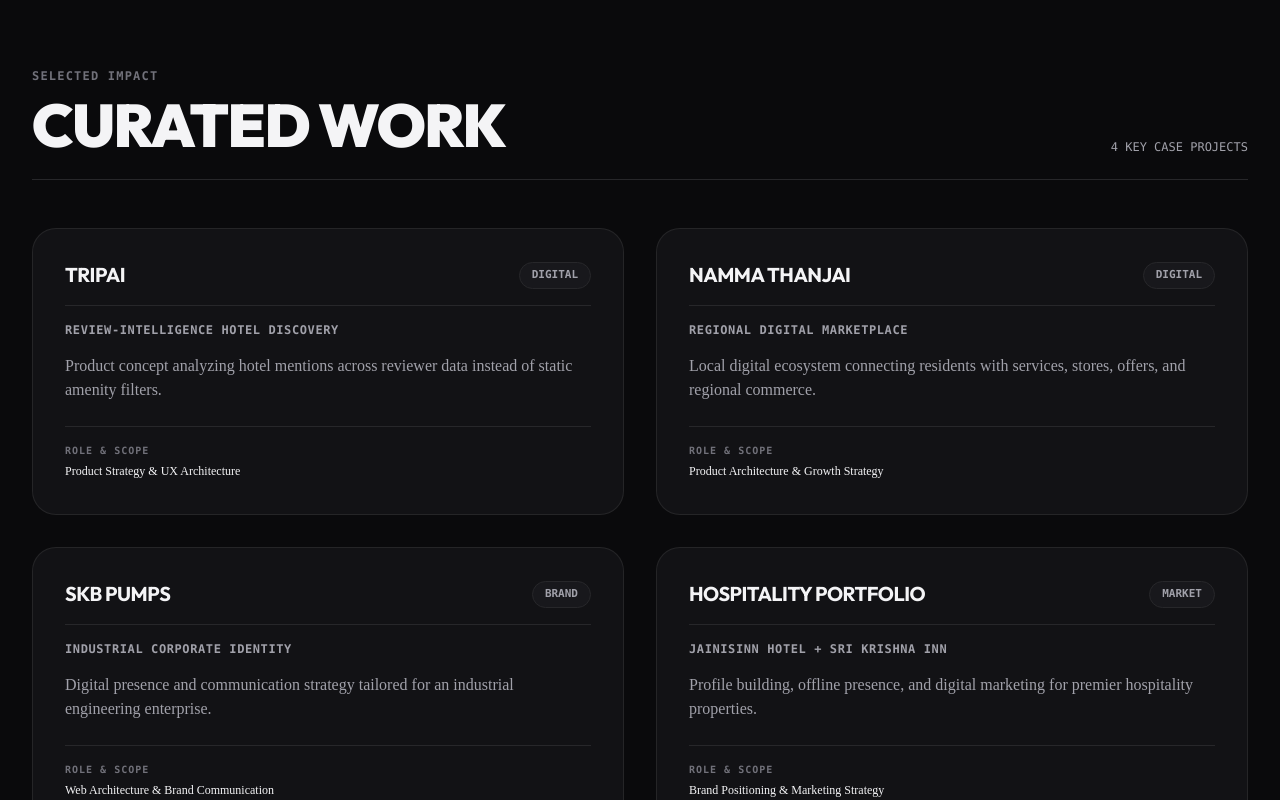
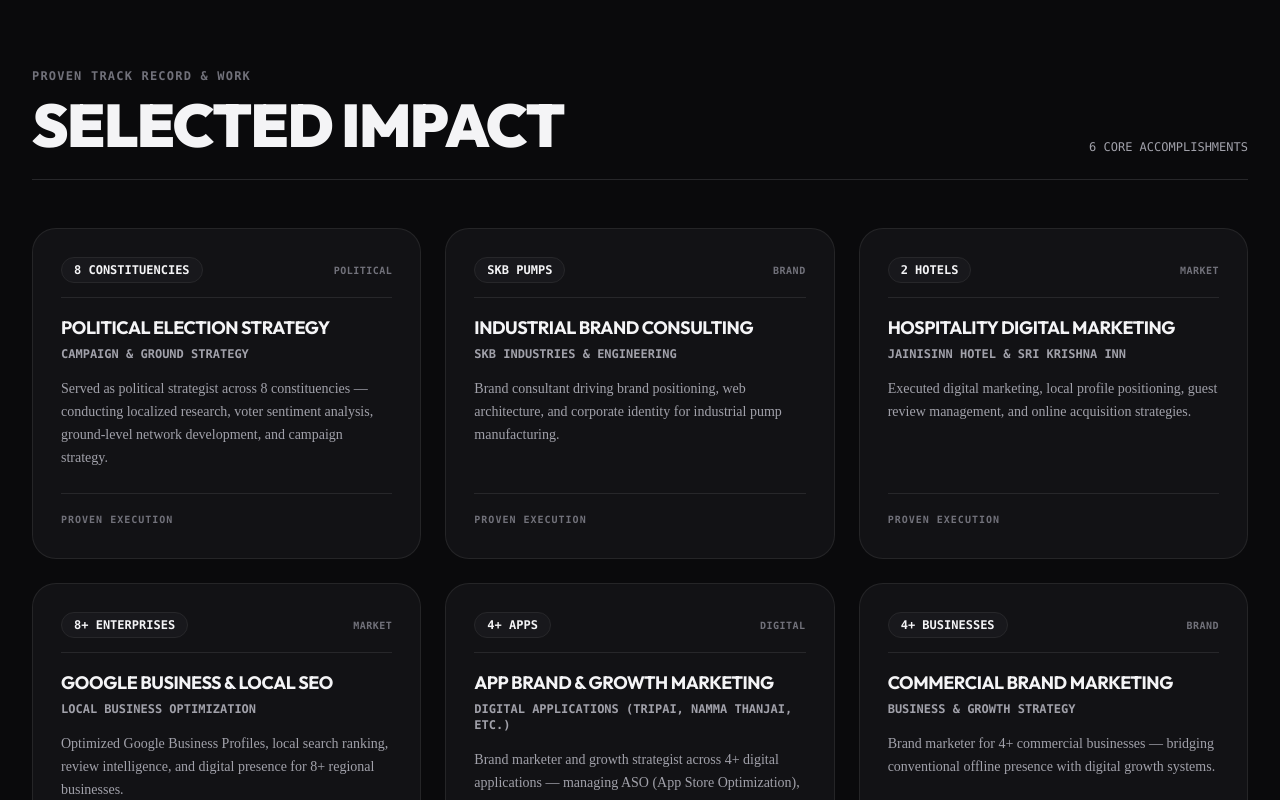
Before and after one commit to shanupraveen1993-afk/focuswebsite, a Next.js app: page / in a window 1280 px wide. Shown: the part 1820-2620 px from the top of the page. Built offline with nearby package versions, Linux system fonts and the light colour scheme.

Commit message:
Update track record with political elections, SKB, 2 hotels, 8+ businesses, 4+ apps; remove email from contact; upgrade pill button font

```diff
--- a/app/globals.css
+++ b/app/globals.css
@@ -60,11 +60,13 @@ h1, h2, h3, h4, .font-display {
   align-items: center;
   justify-content: center;
   gap: 8px;
-  min-height: 46px;
-  padding: 10px 24px;
-  font-size: 0.875rem;
-  font-weight: 600;
-  letter-spacing: -0.01em;
+  min-height: 48px;
+  padding: 12px 26px;
+  font-family: var(--font-display), var(--font-sans), sans-serif;
+  font-size: 0.8125rem;
+  font-weight: 700;
+  letter-spacing: 0.06em;
+  text-transform: uppercase;
   border-radius: 9999px;
   cursor: pointer;
   user-select: none;
@@ -87,24 +89,24 @@ h1, h2, h3, h4, .font-display {
 
 .pill-button-primary:hover {
   background: #ffffff;
-  box-shadow: 0 8px 30px rgba(255, 255, 255, 0.25), inset 0 1px 0 rgba(255, 255, 255, 1);
-  transform: translateY(-2px) scale(1.02);
+  box-shadow: 0 8px 30px rgba(255, 255, 255, 0.28), inset 0 1px 0 rgba(255, 255, 255, 1);
+  transform: translateY(-2px) scale(1.025);
 }
 
 /* Secondary Apple Pill Button (Glassmorphic Translucent Dark) */
 .pill-button-secondary {
   background: rgba(255, 255, 255, 0.05);
   color: #f4f4f6;
-  border: 1px solid rgba(255, 255, 255, 0.12);
+  border: 1px solid rgba(255, 255, 255, 0.14);
   backdrop-filter: blur(12px);
   -webkit-backdrop-filter: blur(12px);
 }
 
 .pill-button-secondary:hover {
-  background: rgba(255, 255, 255, 0.1);
-  border-color: rgba(255, 255, 255, 0.28);
+  background: rgba(255, 255, 255, 0.12);
+  border-color: rgba(255, 255, 255, 0.32);
   color: #ffffff;
-  transform: translateY(-2px) scale(1.02);
+  transform: translateY(-2px) scale(1.025);
   box-shadow: 0 6px 24px rgba(0, 0, 0, 0.4);
 }
 
--- a/components/ContactFooter.tsx
+++ b/components/ContactFooter.tsx
@@ -1,6 +1,6 @@
 "use client";
 
-import { Phone, Mail, MessageCircle, ArrowUpRight } from "lucide-react";
+import { Phone, MessageCircle, ArrowUpRight } from "lucide-react";
 
 export function ContactFooter() {
   const contactOptions = [
@@ -15,12 +15,6 @@ export function ContactFooter() {
       value: "+91 9994837342",
       href: "https://wa.me/919994837342",
       icon: MessageCircle
-    },
-    {
-      label: "Email",
-      value: "praveen@wefocus.in",
-      href: "mailto:praveen@wefocus.in",
-      icon: Mail
     }
   ];
 
--- a/components/SelectedWork.tsx
+++ b/components/SelectedWork.tsx
@@ -1,59 +1,62 @@
 "use client";
 
-import { selectedProjects } from "@/data/projects";
+import { trackRecord } from "@/data/projects";
 
 export function SelectedWork() {
   return (
     <section id="work" className="py-20 px-4 sm:px-6 lg:px-8 max-w-7xl mx-auto border-b border-[#27272A]">
       <div className="space-y-12">
+        {/* Section Header */}
         <div className="flex flex-col sm:flex-row sm:items-end justify-between gap-4 border-b border-[#27272A] pb-6">
           <div>
             <span className="text-xs font-mono font-semibold tracking-widest text-[#71717A] uppercase">
-              SELECTED IMPACT
+              PROVEN TRACK RECORD & WORK
             </span>
             <h2 className="text-4xl sm:text-6xl font-black font-display text-[#F4F4F6] tracking-tight mt-2">
-              CURATED WORK
+              SELECTED IMPACT
             </h2>
           </div>
           <span className="text-xs font-mono text-[#A1A1AA] uppercase">
-            {selectedProjects.length} KEY CASE PROJECTS
+            6 CORE ACCOMPLISHMENTS
           </span>
         </div>
 
-        <div className="grid grid-cols-1 md:grid-cols-2 gap-8">
-          {selectedProjects.map((project) => (
+        {/* 6 Curated Track Record Cards */}
+        <div className="grid grid-cols-1 md:grid-cols-2 lg:grid-cols-3 gap-6">
+          {trackRecord.map((item) => (
             <article
-              key={project.id}
-              className="editorial-card p-8 rounded-3xl flex flex-col justify-between space-y-6 group hover:border-[#52525B] transition-all duration-300"
+              key={item.id}
+              className="editorial-card p-7 rounded-3xl flex flex-col justify-between space-y-6 group hover:border-[#52525B] transition-all duration-300"
             >
               <div className="space-y-4">
-                <div className="flex items-center justify-between border-b border-[#27272A] pb-4">
-                  <h3 className="text-xl font-bold font-display tracking-tight text-[#F4F4F6] group-hover:text-white">
-                    {project.title}
-                  </h3>
-                  <span className="text-[11px] font-mono font-bold text-[#A1A1AA] bg-[#18181C] px-3 py-1 rounded-full border border-[#27272A]">
-                    {project.category}
+                {/* Top Badge Line */}
+                <div className="flex items-center justify-between border-b border-[#27272A] pb-3.5">
+                  <span className="text-xs font-mono font-extrabold text-[#F4F4F6] bg-[#18181C] px-3 py-1 rounded-full border border-[#27272A]">
+                    {item.metric}
+                  </span>
+                  <span className="text-[10px] font-mono font-bold text-[#71717A] uppercase tracking-wider">
+                    {item.category}
                   </span>
                 </div>
 
-                <p className="text-xs font-mono font-semibold text-[#A1A1AA] uppercase tracking-wider">
-                  {project.subtitle}
-                </p>
+                <div className="space-y-1">
+                  <h3 className="text-lg font-bold font-display tracking-tight text-[#F4F4F6] group-hover:text-white">
+                    {item.title}
+                  </h3>
+                  <p className="text-xs font-mono font-semibold text-[#A1A1AA] uppercase">
+                    {item.subtitle}
+                  </p>
+                </div>
 
-                <p className="text-sm sm:text-base text-[#A1A1AA] leading-relaxed">
-                  {project.description}
+                <p className="text-sm text-[#A1A1AA] leading-relaxed">
+                  {item.description}
                 </p>
               </div>
 
-              <div className="border-t border-[#27272A] pt-4 flex items-center justify-between">
-                <div>
-                  <span className="text-[10px] font-mono font-bold text-[#71717A] uppercase tracking-widest block">
-                    ROLE & SCOPE
-                  </span>
-                  <span className="text-xs font-medium text-[#F4F4F6]">
-                    {project.role}
-                  </span>
-                </div>
+              <div className="border-t border-[#27272A] pt-3">
+                <span className="text-[10px] font-mono font-bold text-[#71717A] uppercase tracking-widest">
+                  PROVEN EXECUTION
+                </span>
               </div>
             </article>
           ))}
--- a/data/projects.ts
+++ b/data/projects.ts
@@ -1,43 +1,59 @@
-export interface ProjectItem {
+export interface TrackRecordItem {
   id: string;
+  metric: string;
   title: string;
   subtitle: string;
   description: string;
-  role: string;
-  category: "BRAND" | "MARKET" | "DIGITAL";
+  category: "POLITICAL" | "BRAND" | "MARKET" | "DIGITAL";
 }
 
-export const selectedProjects: ProjectItem[] = [
+export const trackRecord: TrackRecordItem[] = [
   {
-    id: "tripai",
-    title: "TRIPAI",
-    subtitle: "Review-Intelligence Hotel Discovery",
-    description: "Product concept analyzing hotel mentions across reviewer data instead of static amenity filters.",
-    role: "Product Strategy & UX Architecture",
+    id: "political-strategy",
+    metric: "8 CONSTITUENCIES",
+    title: "POLITICAL ELECTION STRATEGY",
+    subtitle: "Campaign & Ground Strategy",
+    description: "Served as political strategist across 8 constituencies — conducting localized research, voter sentiment analysis, ground-level network development, and campaign strategy.",
+    category: "POLITICAL"
+  },
+  {
+    id: "skb-industries",
+    metric: "SKB PUMPS",
+    title: "INDUSTRIAL BRAND CONSULTING",
+    subtitle: "SKB Industries & Engineering",
+    description: "Brand consultant driving brand positioning, web architecture, and corporate identity for industrial pump manufacturing.",
+    category: "BRAND"
+  },
+  {
+    id: "hospitality-digital",
+    metric: "2 HOTELS",
+    title: "HOSPITALITY DIGITAL MARKETING",
+    subtitle: "Jainisinn Hotel & Sri Krishna Inn",
+    description: "Executed digital marketing, local profile positioning, guest review management, and online acquisition strategies.",
+    category: "MARKET"
+  },
+  {
+    id: "google-business",
+    metric: "8+ ENTERPRISES",
+    title: "GOOGLE BUSINESS & LOCAL SEO",
+    subtitle: "Local Business Optimization",
+    description: "Optimized Google Business Profiles, local search ranking, review intelligence, and digital presence for 8+ regional businesses.",
+    category: "MARKET"
+  },
+  {
+    id: "app-growth",
+    metric: "4+ APPS",
+    title: "APP BRAND & GROWTH MARKETING",
+    subtitle: "Digital Applications (TripAI, Namma Thanjai, etc.)",
+    description: "Brand marketer and growth strategist across 4+ digital applications — managing ASO (App Store Optimization), UI/UX positioning, and acquisition.",
     category: "DIGITAL"
   },
   {
-    id: "namma-thanjai",
-    title: "NAMMA THANJAI",
-    subtitle: "Regional Digital Marketplace",
-    description: "Local digital ecosystem connecting residents with services, stores, offers, and regional commerce.",
-    role: "Product Architecture & Growth Strategy",
-    category: "DIGITAL"
-  },
-  {
-    id: "skb-pumps",
-    title: "SKB PUMPS",
-    subtitle: "Industrial Corporate Identity",
-    description: "Digital presence and communication strategy tailored for an industrial engineering enterprise.",
-    role: "Web Architecture & Brand Communication",
+    id: "business-branding",
+    metric: "4+ BUSINESSES",
+    title: "COMMERCIAL BRAND MARKETING",
+    subtitle: "Business & Growth Strategy",
+    description: "Brand marketer for 4+ commercial businesses — bridging conventional offline presence with digital growth systems.",
     category: "BRAND"
-  },
-  {
-    id: "hospitality",
-    title: "HOSPITALITY PORTFOLIO",
-    subtitle: "Jainisinn Hotel + Sri Krishna Inn",
-    description: "Profile building, offline presence, and digital marketing for premier hospitality properties.",
-    role: "Brand Positioning & Marketing Strategy",
-    category: "MARKET"
   }
 ];
```
